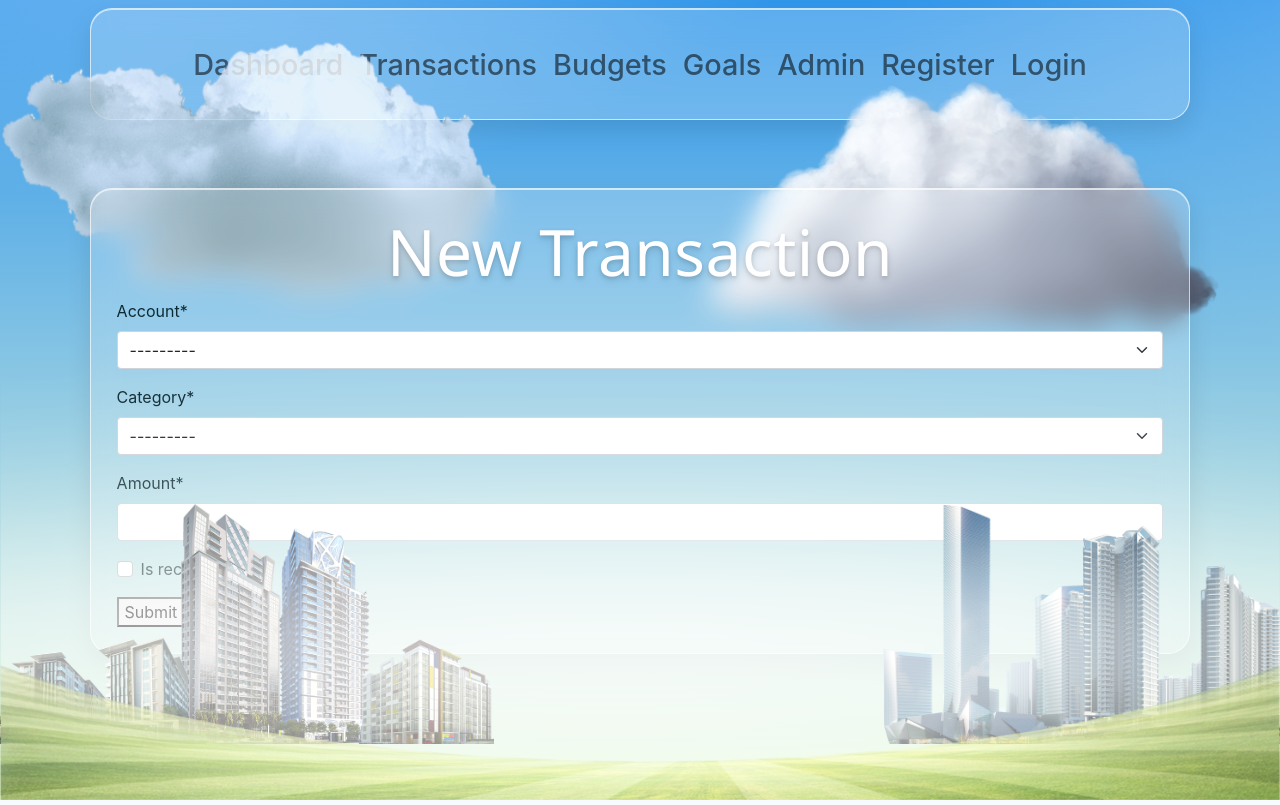
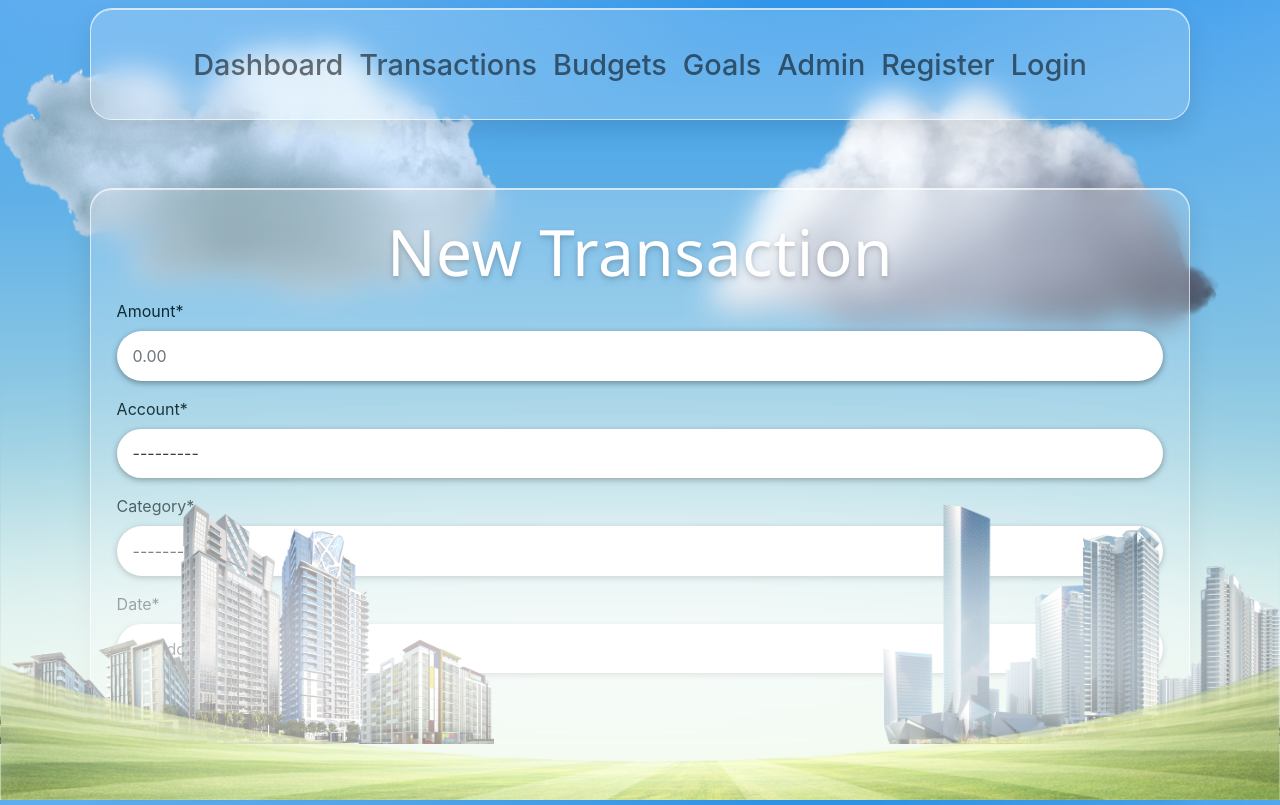
Before and after one commit to PeterCones/Finance-Tracker, a Django app: page /transactions/add/ in a window 1280 px wide. Run offline with Django 4.2, Linux system fonts and the light colour scheme; data that the repository does not hold is empty; parts of the project's set-up code (start-up, migrations or seed data) failed here and were passed over; some libraries are stand-ins or nearby versions.

Commit message:
Refactor Transaction model and form; update amount precision, add date field, and enhance form layout

```diff
--- a/static/css/style.css
+++ b/static/css/style.css
@@ -49,6 +49,7 @@
       -webkit-backdrop-filter: blur(14px);
       border-radius:var(--radius);
       box-shadow:var(--shadow);
+      z-index: 999;
     }
 
 
--- a/transactions/forms.py
+++ b/transactions/forms.py
@@ -1,7 +1,74 @@
+from django import forms
 from .models import Transaction
-from django import forms
+from crispy_forms.helper import FormHelper
+from crispy_forms.layout import Layout, Row, Column, Submit, HTML
+from crispy_forms.bootstrap import FormActions
+from crispy_forms.layout import Field
 
 class TransactionForm(forms.ModelForm):
+    amount = forms.DecimalField(
+        min_value=0,
+        decimal_places=2,
+        widget=forms.NumberInput(attrs={
+            "placeholder": "0.00",
+            "step": "0.01",
+        })
+    )
+
     class Meta:
         model = Transaction
-        fields = ('account','category','amount','is_recurring',)
+        fields = ("amount", "account", "category", "date", "is_recurring")
+        widgets = {
+            "date": forms.DateInput(attrs={"type": "date"}),
+            # If these are FKs, Select is fine; add classes via Field below
+            # "account": forms.Select(),
+            # "category": forms.Select(),
+        }
+        labels = {
+            "is_recurring": "Recurring?",
+        }
+        help_texts = {
+            "amount": "Enter a positive amount (GBP).",
+        }
+
+    def __init__(self, *args, **kwargs):
+        super().__init__(*args, **kwargs)
+
+        # Optional: set default CSS classes on all fields
+        for name, field in self.fields.items():
+            # Append rather than replace to keep any widget defaults
+            existing = field.widget.attrs.get("class", "signin-input")
+            field.widget.attrs["class"] = f"{existing} form-control".strip()
+
+        # Checkboxes shouldn't have 'form-control'
+        self.fields["is_recurring"].widget.attrs["class"] = "form-check-input"
+
+        self.helper = FormHelper()
+        self.helper.form_method = "post"
+        self.helper.form_tag = True
+        self.helper.label_class = "form-label"
+        self.helper.field_class = ""  # let Bootstrap’s grid do the spacing
+        self.helper.form_class = "p-4 border rounded-3 bg-light"
+
+        self.helper.layout = Layout(
+            Row(
+                Column(Field("amount", css_class="mb-3"), css_class="col-md-4"),
+                Column(Field("account", css_class="mb-3"), css_class="col-md-4"),
+                Column(Field("category", css_class="mb-3"), css_class="col-md-4"),
+                css_class="g-3",
+            ),
+            Row(
+                Column(Field("date", css_class="mb-3"), css_class="col-md-6"),
+                Column(
+                    # Checkbox gets a different wrapper to match Bootstrap
+                    HTML('<div class="form-check mt-2">'),
+                    Field("is_recurring", wrapper_class="form-check"),
+                    HTML('<label class="form-check-label" for="id_is_recurring">Recurring?</label></div>'),
+                    css_class="col-md-6 d-flex align-items-center"
+                ),
+                css_class="g-3",
+            ),
+            FormActions(
+                Submit("submit", "Save Transaction", css_class="btn btn-primary w-100 mt-3")
+            )
+        )
--- a/transactions/models.py
+++ b/transactions/models.py
@@ -16,7 +16,8 @@
     type = models.CharField(max_length=4, choices=type_choices, default='')
 
     owner = models.ForeignKey(User, on_delete=models.CASCADE)
-
+    def __str__(self):
+        return self.name
 
 
 class Category (models.Model):
@@ -45,13 +46,14 @@
     is_global = models.BooleanField(default=False)
 
     owner = models.ForeignKey(User, on_delete=models.CASCADE)
-
+    def __str__(self):
+        return self.category
 
 
 class Transaction (models.Model):
     owner = models.ForeignKey(User, on_delete=models.CASCADE)
     account = models.ForeignKey(Account, on_delete=models.CASCADE, related_name='transactions')
     category = models.ForeignKey(Category,on_delete=models.CASCADE, related_name='transactions')
-    amount = models.DecimalField(decimal_places=9, max_digits=50)
-    date = models.DateTimeField(auto_now=True)
+    amount = models.DecimalField(decimal_places=4, max_digits=50)
+    date = models.DateField()
     is_recurring = models.BooleanField(default=False)
--- a/transactions/views.py
+++ b/transactions/views.py
@@ -2,13 +2,20 @@
 
 from django.contrib import messages
 
+from .models import Transaction
 from .forms import TransactionForm
 
 # Create your views here.
 
 def transaction(request):
-  return render(request, 'transactions.html')
+    transaction = Transaction.objects.all().order_by('-date').first()
+    template = 'transactions.html'
 
+    return render(
+    request,
+    template,
+    {"transaction":transaction}
+    )
 
 
 
@@ -20,7 +27,7 @@
         transaction_form = TransactionForm(data=request.POST)
         if transaction_form.is_valid():
             transaction = transaction_form.save(commit=False)
-            transaction.account = request.user
+            transaction.owner = request.user
             transaction.save()
             messages.add_message(
                 request, messages.SUCCESS,
```
Also changed, not shown: transactions/templates/transactions.html (+12 -0 lines), transactions/migrations/0004_alter_transaction_amount_alter_transaction_date.py (added), transactions/migrations/0005_alter_transaction_amount.py (added).
